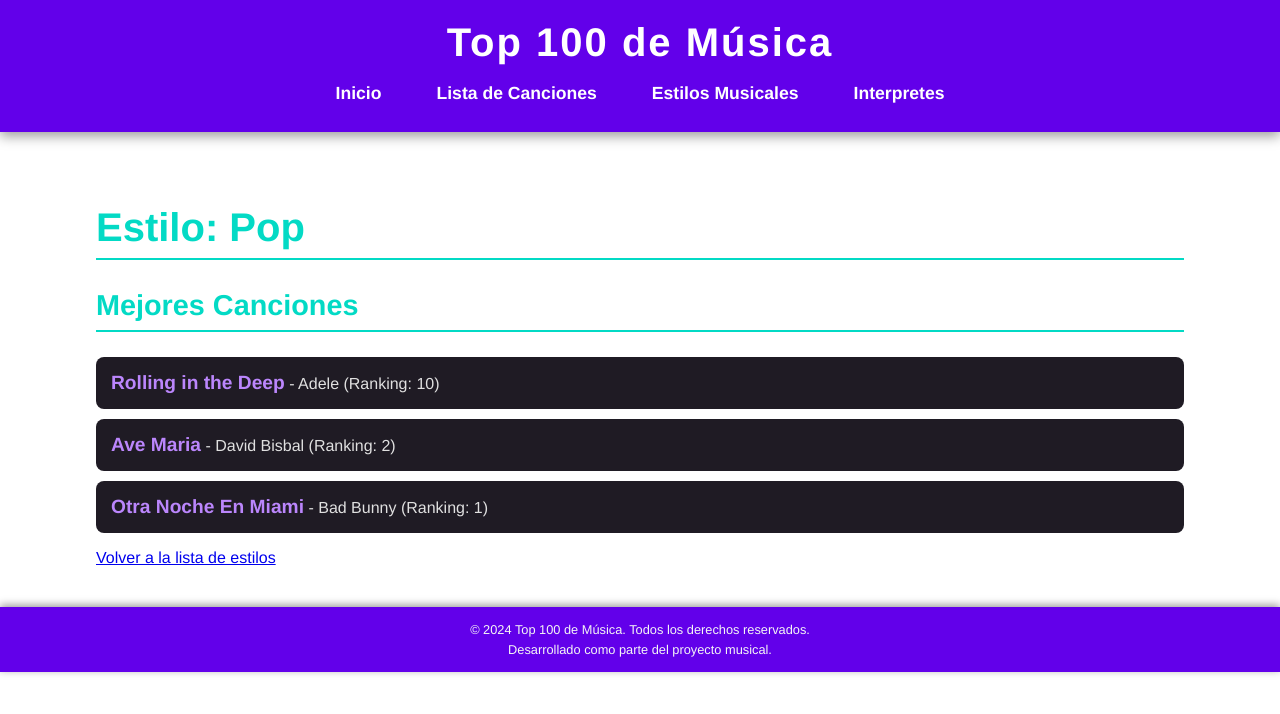
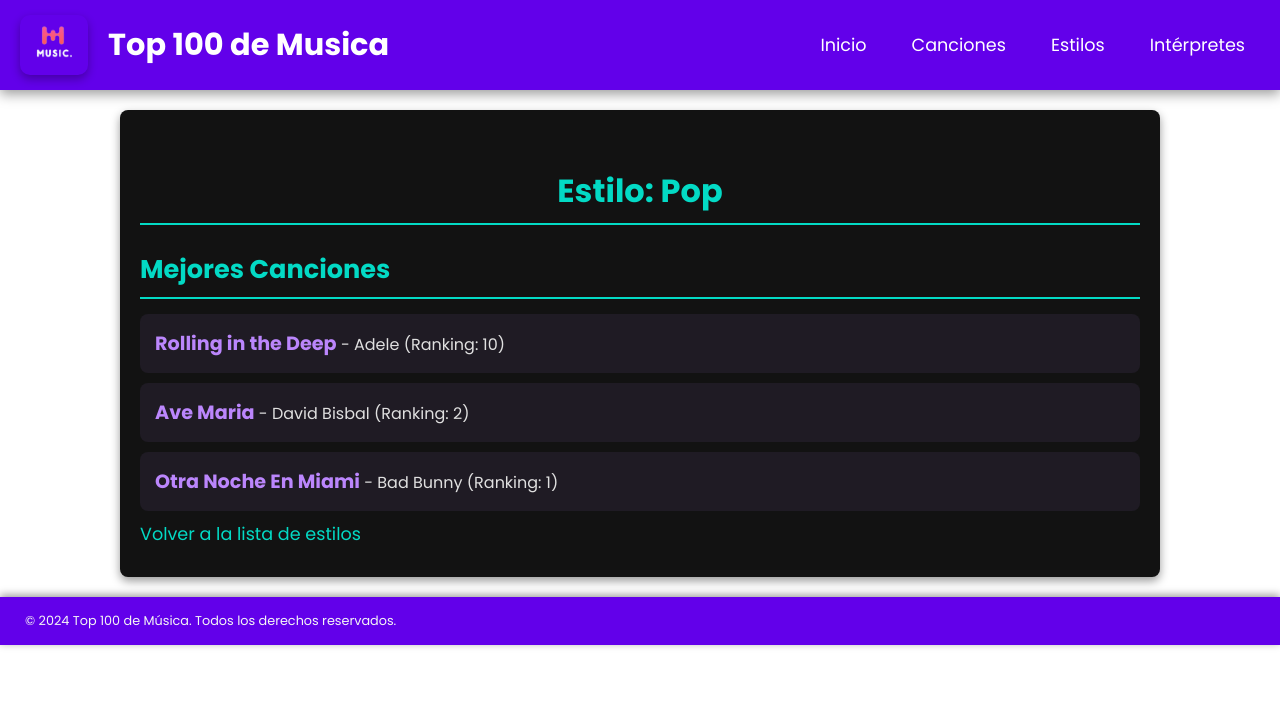
Before and after one commit to jonlaasa/Ing_Web_Top100, a Django app: page /appTop100Django/estilos/5/ in a window 1280 px wide. Shown: the top 714 px of the page. Run offline with Django 5.2, Linux system fonts and the light colour scheme; data comes from the database, SQL or seed files in the repository; both versions use the stored data as it was after the commit.

Commit message:
VersionFInal_Entrega1

```diff
--- a/proyectoTop100/appTop100Django/static/css/estilos.css
+++ b/proyectoTop100/appTop100Django/static/css/estilos.css
@@ -1,6 +1,6 @@
 /* General Styles */
 body {
-    font-family: 'Helvetica Neue', Arial, sans-serif;
+    font-family: 'Poppins';
     background-color: #ffffff; /* Fondo oscuro */
     color: #e0e0e0; /* Texto claro para contraste */
     margin: 0;
@@ -9,37 +9,63 @@ body {
 
 /* Header Styles */
 header {
-    background-color: #6200ea; /* Azul morado */
-    padding: 20px;
-    text-align: center;
+    background-color: #6200ea;
+    padding: 10px 20px;
     color: white;
     box-shadow: 0 4px 12px rgba(0, 0, 0, 0.4);
     position: sticky;
     top: 0;
     z-index: 1000;
-    transition: background-color 0.3s;
+    display: flex;
+    align-items: center;
+    justify-content: space-between;
+    flex-wrap: wrap;         /* Permite que el contenido del header se acomode en varias líneas si es necesario */
 }
 
-header h1 {
-    font-size: 2.5em;
-    font-weight: bold;
-    margin: 0;
-    letter-spacing: 2px;
-    color: #ffffff;
-    margin-bottom: 10px; /* Separación del menú */
+/* Ajustes para el contenedor del logo y el título */
+.logo-titulo {
+    display: flex;
+    align-items: center;
+    margin-left: 0;          /* Elimina el margen fijo */
+    height: 70px;
+    flex-shrink: 0;          /* Evita que este contenedor se reduzca demasiado en pantallas pequeñas */
 }
 
+.logo {
+    height: 60px;
+    margin-right: 10px;
+}
+
+.titulo {
+    font-size: 1.9em;
+    font-weight: bold;
+    margin-left: 10px;
+    white-space: nowrap;     /* Evita que el título se divida en varias líneas */
+}
+
+/* Centrado del menú de navegación */
 header nav {
-    margin-top: 10px;
     display: flex;
     justify-content: center;
-    gap: 25px;
+    flex-grow: 1;            /* Ocupa el espacio restante en el header */
+    flex-wrap: wrap;         /* Permite que los elementos de navegación se acomoden en varias líneas */
 }
 
-header nav a {
+.nav-titulos {
+    display: flex;
+    gap: 15px;               /* Espacio entre los enlaces del menú */
+    list-style: none;
+    margin: 0;
+    padding: 0;
+    color: #ffffff;
+    margin-left: auto;
+    flex-wrap: wrap;         /* Ajusta la lista para que se adapte en pantallas pequeñas */
+}
+
+.nav-titulos a {
     color: #ffffff;
     text-decoration: none;
-    font-weight: bold;
+    font-weight: italic;
     font-size: 1.1em;
     padding: 8px 15px;
     border-radius: 20px;
@@ -47,38 +73,46 @@ header nav a {
 }
 
 header nav a:hover {
-    background-color: #3700b3; /* Fondo más oscuro al pasar el ratón */
-    color: #ffffff;
+    background-color: #3700b3;
+    color: #e7d0d0;
 }
 
 /* Main Content Styles */
-.container {
-    width: 85%;
-    max-width: 1200px;
-    margin: 0 auto;
-    padding: 40px 20px;
+.contenido {
+    width: 80%;
+    max-width: 1000px;
+    margin: 20px auto; /* Centrar el contenido del index */
+    padding: 30px 20px;
     animation: fadeIn 0.7s ease-out;
+    background-color: #121212; /* Fondo oscuro para contraste */
+    border-radius: 8px;
+    box-shadow: 0 4px 10px rgba(0, 0, 0, 0.4);
 }
 
+/* Title Styles */
 h2, h3 {
     color: #03dac5; /* Color acuamarina */
     border-bottom: 2px solid #03dac5;
     padding-bottom: 8px;
-    margin-bottom: 25px;
+    margin-bottom: 15px;
 }
 
 h2 {
-    font-size: 2.5em;
+    font-size: 2em; /* Tamaño más pequeño para el título */
+    text-align: center; /* Centrar el título */
 }
 
 h3 {
-    font-size: 1.8em;
+    font-size: 1.6em;
 }
 
 /* List Styles */
+/* Asegurar que las listas no ocupen todo el ancho */
 ul {
     list-style-type: none;
     padding: 0;
+    max-width: 100%; /* Limitar el ancho máximo de las listas */
+    margin: 0 auto; /* Centrar las listas dentro de su contenedor */
 }
 
 ul li {
@@ -87,6 +121,8 @@ ul li {
     padding: 15px;
     border-radius: 8px;
     transition: transform 0.2s, box-shadow 0.2s;
+    max-width: 100%; /* Asegurarse de que no excedan el 100% de ancho */
+    box-sizing: border-box; /* Para incluir el padding y el borde en el cálculo del ancho */
 }
 
 ul li:hover {
@@ -117,14 +153,14 @@ img {
 footer {
     background-color: #6200ea;
     color: white;
-    text-align: center;
+    text-align: left;
     padding: 10px 0;
     width: 100%;
     box-shadow: 0 -2px 8px rgba(0, 0, 0, 0.4);
 }
 
 footer p {
-    margin: 5px 0;
+    margin: 5px 25px;
     font-size: 0.8em;
     color: #f5f5f5;
 }
@@ -133,6 +169,14 @@ footer p {
 @keyframes fadeIn {
     from { opacity: 0; transform: translateY(10px); }
     to { opacity: 1; transform: translateY(0); }
+}
+
+a {
+    color: #03dac5; /* Color brillante tipo acuamarina */
+    text-decoration: none; /* Eliminar subrayado por defecto */
+    transition: color 0.3s ease, transform 0.2s ease; /* Transiciones suaves */
+    font-weight: normal ; /* Hacer los enlaces más visibles */
+    font-size: 1.1em; /* Tamaño adecuado */
 }
 
 /* Button Styles */
--- a/proyectoTop100/appTop100Django/templates/base.html
+++ b/proyectoTop100/appTop100Django/templates/base.html
@@ -1,38 +1,43 @@
 {% load static %}
-
 <!DOCTYPE html>
 <html lang="es">
 <head>
     <meta charset="UTF-8">
     <meta name="viewport" content="width=device-width, initial-scale=1">
+    <link href="https://fonts.googleapis.com/css2?family=Poppins:wght@400;500;700&display=swap" rel="stylesheet">
     <title>{% block titulo %}Top 100 de Música{% endblock %}</title>
     <link rel="stylesheet" href="{% static 'css/estilos.css' %}">
+    <link rel="icon" href="{% static 'images/icon_music.ico' %}" type="image/x-icon">
 </head>
 <body>
 
 <div class="wrapper">
     <!-- Header -->
     <header>
-        <h1>Top 100 de Música</h1>
+        <div class="logo-titulo">
+            <img class="logo" src="{% static 'images/Logo_Music.png' %}" alt="Logo de Música">
+            <h1 class="titulo">Top 100 de Musica</h1>
+        </div>
         <nav>
+        <ul class="nav-titulos">
             <a href="{% url 'index' %}">Inicio</a>
-            <a href="{% url 'lista_canciones' %}">Lista de Canciones</a>
-            <a href="{% url 'lista_estilos' %}">Estilos Musicales</a>
-            <a href="{% url 'lista_interpretes' %}">Interpretes</a>
+            <a href="{% url 'lista_canciones' %}">Canciones</a>
+            <a href="{% url 'lista_estilos' %}">Estilos</a>
+            <a href="{% url 'lista_interpretes' %}">Intérpretes</a>
+        </ul>
         </nav>
     </header>
 
     <!-- Main Content Area -->
-    <div class="container">
+    <div class="contenido">
         {% block contenido %}
-        <!-- Aquí va el contenido específico de cada página -->
+        <!-- Contenido de cada página -->
         {% endblock %}
     </div>
 
     <!-- Footer -->
     <footer>
         <p>&copy; 2024 Top 100 de Música. Todos los derechos reservados.</p>
-        <p>Desarrollado como parte del proyecto musical.</p>
     </footer>
 </div>
 
--- a/proyectoTop100/appTop100Django/templates/index.html
+++ b/proyectoTop100/appTop100Django/templates/index.html
@@ -11,7 +11,7 @@
     <ul>
         <li>
             <a href="{% url 'detalles_cancion' cancion.id %}">{{ cancion.titulo }}</a>
-            - {{ cancion.interprete.nombre }} (Ranking: {{ cancion.ranking }})
+            - {{ cancion.interprete.nombre }} (Global Ranking: {{ cancion.ranking }})
         </li>
     </ul>
 {% endfor %}
--- a/proyectoTop100/appTop100Django/views.py
+++ b/proyectoTop100/appTop100Django/views.py
@@ -8,7 +8,7 @@ def index(request):
     estilos = Estilo.objects.all()  # Obtiene todos los estilos
     top_canciones_por_estilo = []
     for estilo in estilos:
-        cancion = Cancion.objects.filter(estilo=estilo).order_by('-ranking').first()  # La mejor canción del estilo
+        cancion = Cancion.objects.filter(estilo=estilo).order_by('ranking').first()  # La mejor canción del estilo
         if cancion:
             top_canciones_por_estilo.append((estilo, cancion))  # Guarda una tupla (estilo, cancion)
 
@@ -21,7 +21,7 @@ def index(request):
 ########### CANCIONES ################3
 # Visualizar la lista de canciones
 def lista_canciones(request):
-    canciones = Cancion.objects.all()
+    canciones = Cancion.objects.order_by('ranking').all()
     context = {'canciones': canciones}
     return render(request, 'lista_canciones.html', context)
 
@@ -57,7 +57,7 @@ def detalles_estilo(request, estilo_id):
 
 ############### INTERPRETES #############################3
 def lista_interpretes(request):
-    interpretes = Interprete.objects.all()
+    interpretes = Interprete.objects.order_by('nombre').all()
     context = {'interpretes': interpretes}
     return render(request, 'lista_interpretes.html', context)
 
```
Also changed, not shown: other parts of proyectoTop100/appTop100Django/static/css/estilos.css (+63 -0 lines), proyectoTop100/appTop100Django/templates/lista_canciones.html (+18 -6 lines), proyectoTop100/appTop100Django/templates/lista_estilos.html (+16 -2 lines), proyectoTop100/appTop100Django/templates/lista_interpretes.html (+16 -3 lines), proyectoTop100/appTop100Django/static/images/Logo_Music.png (added), proyectoTop100/appTop100Django/static/images/Logo_Music2.png (added), proyectoTop100/appTop100Django/static/images/canciones_banner.jpg (added), proyectoTop100/appTop100Django/static/images/estilos_banner.jpg (added), proyectoTop100/appTop100Django/static/images/icon_music.ico (added), proyectoTop100/appTop100Django/static/images/interpretes_banner.jpg (added), proyectoTop100/db.sqlite3, proyectoTop100/media/canciones/ave_maria.jpg (added), proyectoTop100/media/canciones/otranem.jpg (added), proyectoTop100/media/interpretes/badbunny.jpg (added), 1 more files.
